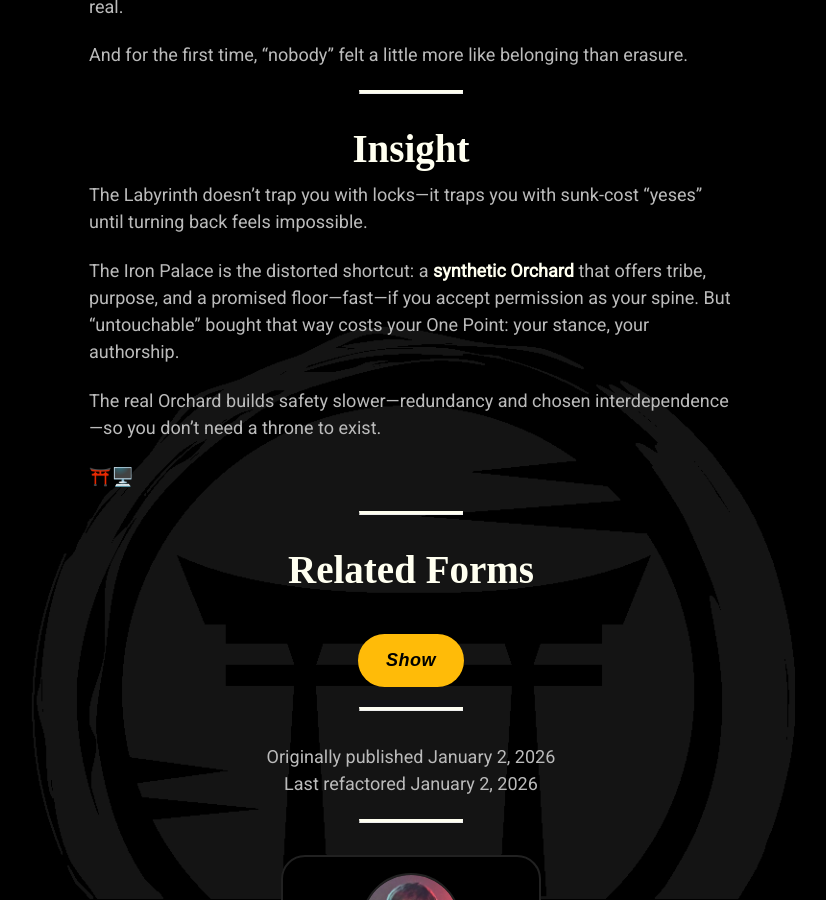
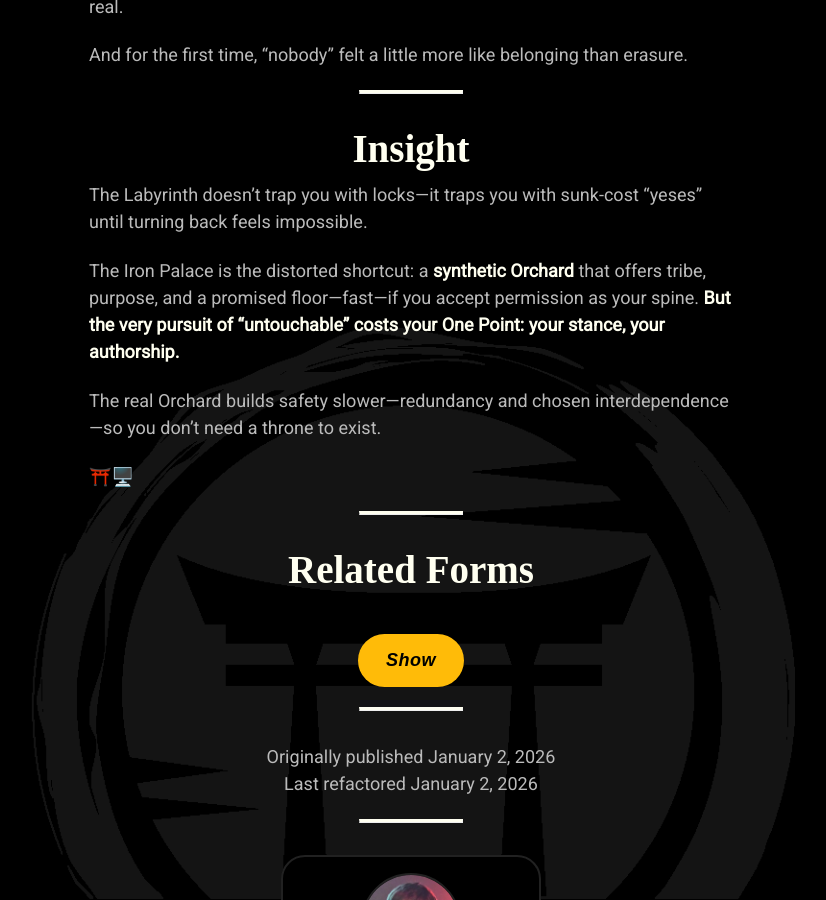
Before and after one commit to mindset-dojo/mindset-dojo.github.io, a Jekyll site: the page built from _insights/2026/kyle-ingersoll/2026-01-02-throne-was-leash.md, in a window 1280 px wide and 900 px high, scrolled down 3613 px. Shown: the whole window, without its empty margins (229-1055 px from the left). Built offline with Jekyll 4.4.1, drawn with Linux system fonts in a browser that asks for light colours; some web fonts are replaced.

Commit message:
fix(throne-was-leash): thematic inconsistency.

```diff
--- a/_insights/2026/kyle-ingersoll/2026-01-02-throne-was-leash.md
+++ b/_insights/2026/kyle-ingersoll/2026-01-02-throne-was-leash.md
@@ -121,6 +121,6 @@ And for the first time, “nobody” felt a little more like belonging than eras
 
 The Labyrinth doesn’t trap you with locks—it traps you with sunk-cost “yeses” until turning back feels impossible.
 
-The Iron Palace is the distorted shortcut: a **synthetic Orchard** that offers tribe, purpose, and a promised floor—fast—if you accept permission as your spine. But “untouchable” bought that way costs your One Point: your stance, your authorship.
+The Iron Palace is the distorted shortcut: a **synthetic Orchard** that offers tribe, purpose, and a promised floor—fast—if you accept permission as your spine. **But the very pursuit of “untouchable” costs your One Point: your stance, your authorship.**
 
 The real Orchard builds safety slower—redundancy and chosen interdependence—so you don’t need a throne to exist.
```
